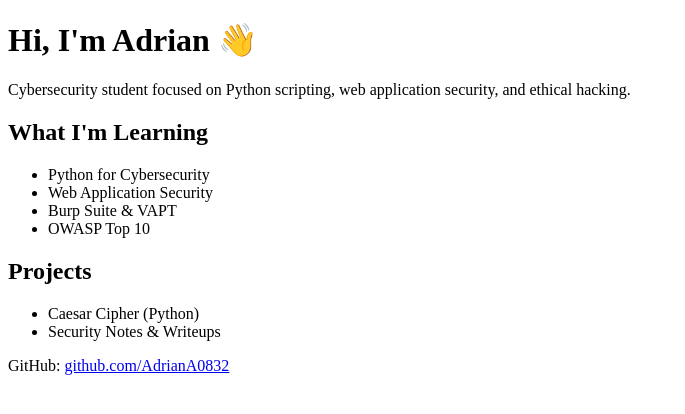
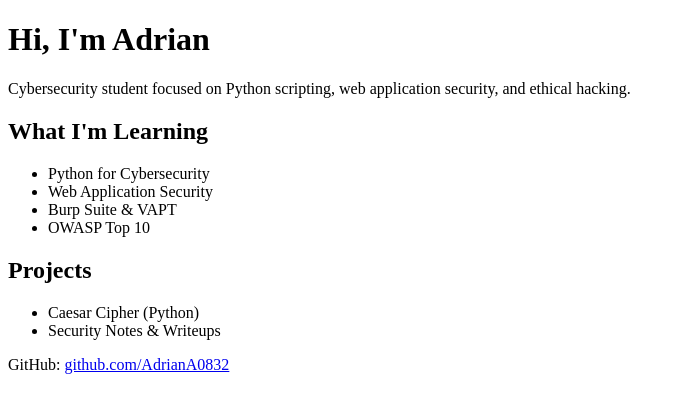
Before and after one commit to AdrianA0832/AdrianA0832.github.io, a plain HTML site: page index.html in a window 1280 px wide. Shown: the whole page, without its empty margins (0-685 px from the left). Drawn offline with Linux system fonts and the light colour scheme.

Commit message:
Update index.html

```diff
--- a/index.html
+++ b/index.html
@@ -7,7 +7,7 @@
 </head>
 <body>
 
-    <h1>Hi, I'm Adrian 👋</h1>
+    <h1>Hi, I'm Adrian </h1>
     <p>
         Cybersecurity student focused on Python scripting,
         web application security, and ethical hacking.
```
